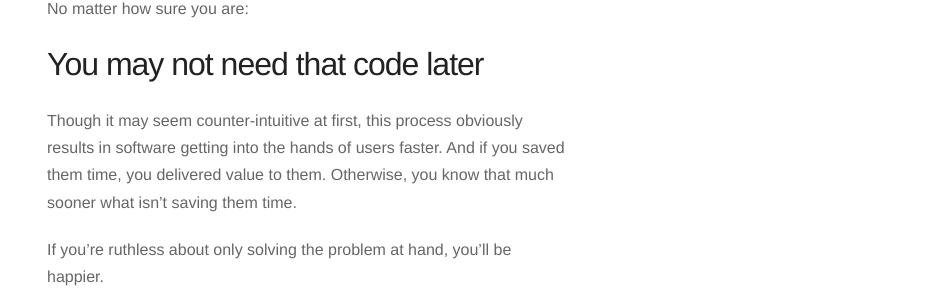
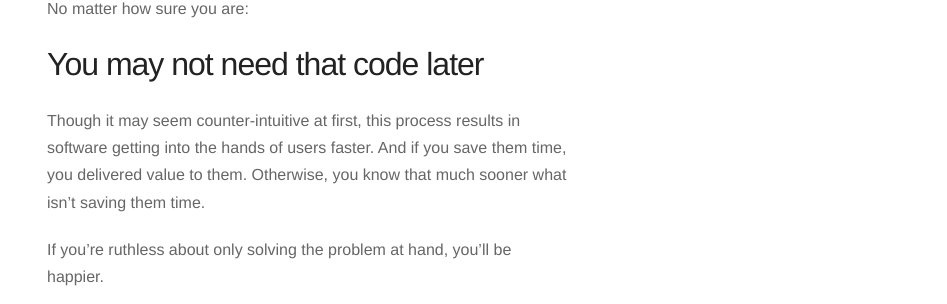
Before and after one commit to pachun/old.pachun.github.io, a Jekyll site: the page built from _posts/2016-03-16-you-may-not-need-that-code-later.md, in a window 1280 px wide. Shown: the part 1104-1408 px from the top of the page, without its empty margins (333-1280 px from the left). Built offline with Jekyll 4.4.1, drawn with Linux system fonts in a browser that asks for light colours; nearby versions of some CDN libraries; Markdown is read by kramdown in place of the engine named in the settings.

Commit message:
Remove "obviously"
Remove the word "obviously" from the second-to-last paragraph. I think it reads better.

```diff
--- a/_posts/2016-03-16-you-may-not-need-that-code-later.md
+++ b/_posts/2016-03-16-you-may-not-need-that-code-later.md
@@ -38,9 +38,8 @@ No matter how sure you are:
 
 # You may not need that code later
 
-Though it may seem counter-intuitive at first, this process obviously
-results in software getting into the hands of users faster. And if you saved
-them time, you delivered value to them. Otherwise, you know that much sooner
-what isn't saving them time.
+Though it may seem counter-intuitive at first, this process results in software
+getting into the hands of users faster. And if you save them time, you delivered
+value to them. Otherwise, you know that much sooner what isn't saving them time.
 
 If you're ruthless about only solving the problem at hand, you'll be happier.
```
